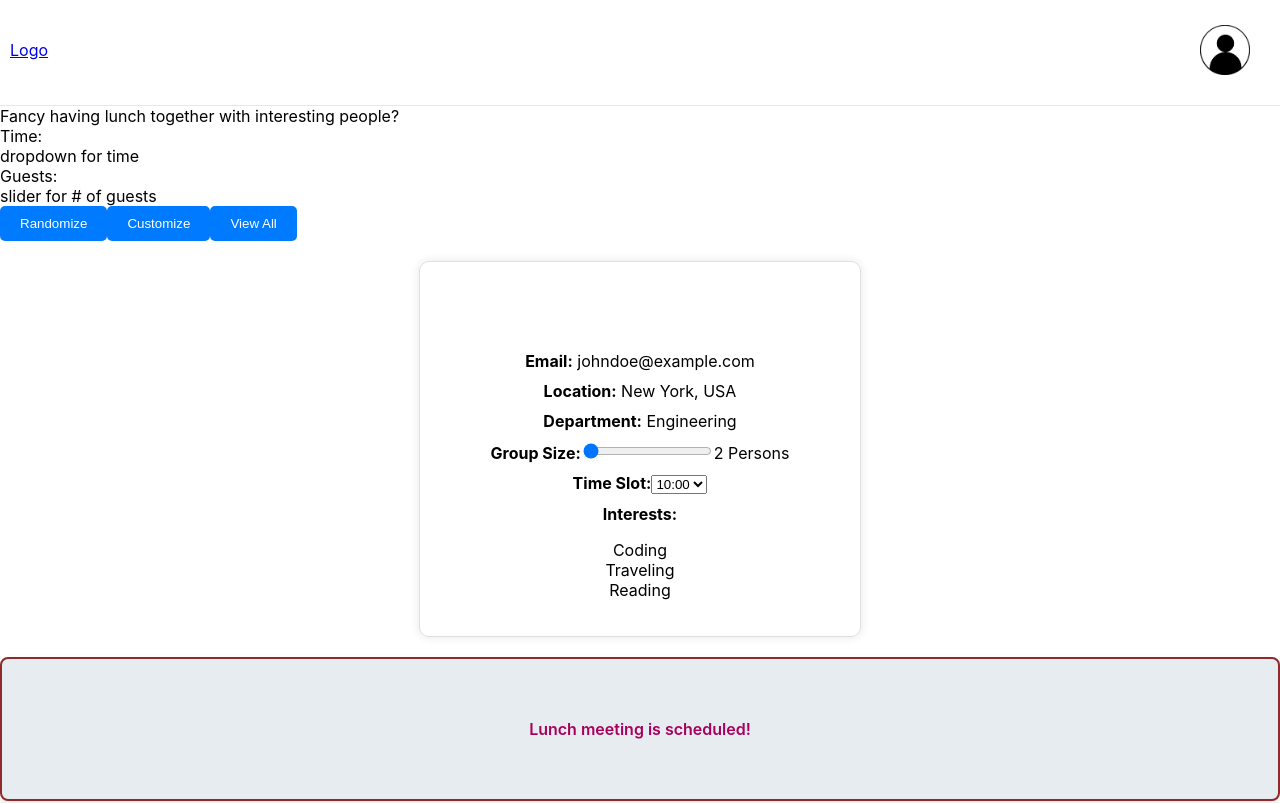
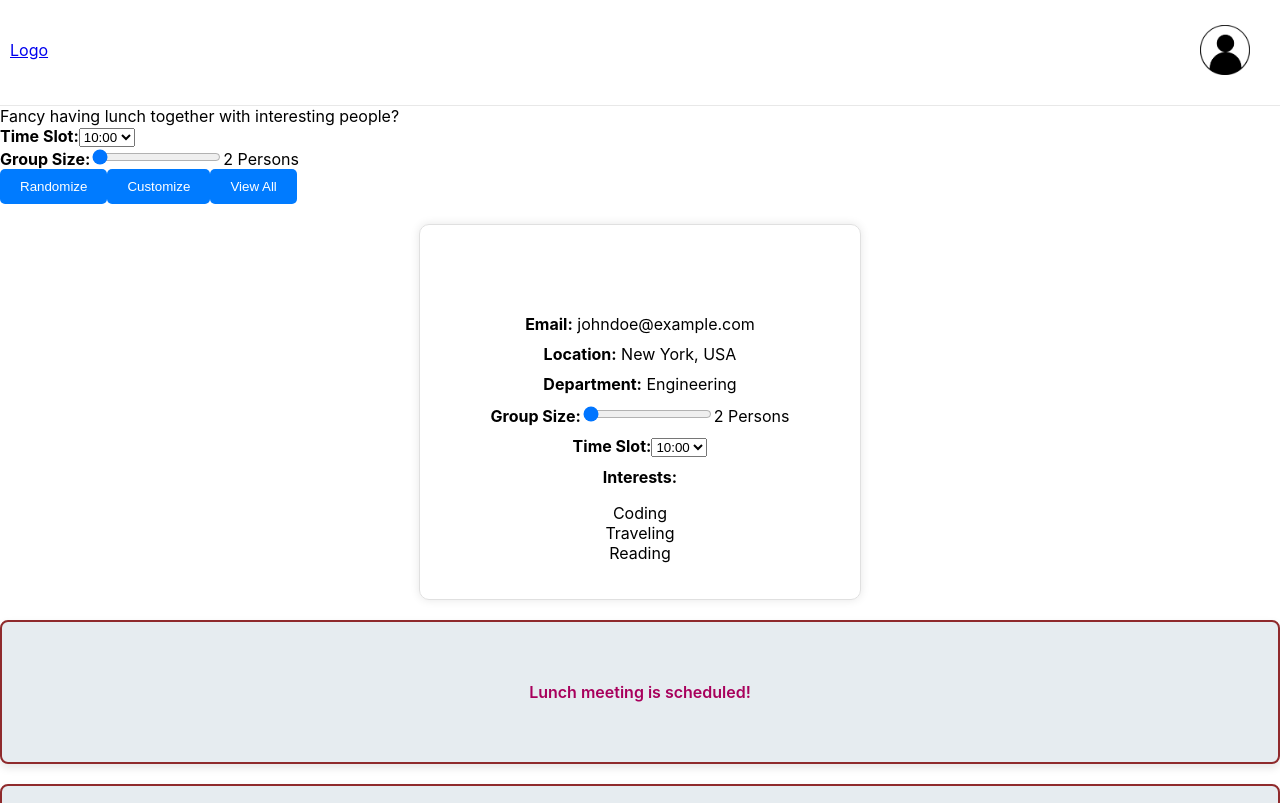
Before and after one commit to TobiasSchaeuble-EH/LunchHeroes, a React (Create React App) app in the folder frontend/: page / in a window 1280 px wide. Shown: the top 803 px of the page. Built offline with nearby package versions, Linux system fonts and the light colour scheme.

Commit message:
finished adding props to scheduling

```diff
--- a/frontend/src/App.js
+++ b/frontend/src/App.js
@@ -41,7 +41,12 @@ function App() {
   const Wrapper = () => {
     return (
       <div>
-        <Scheduling />
+        <Scheduling
+          groupSize={groupSize}
+          timeSlot={timeSlot}
+          onGroupSizeChange={handleGroupSizeChange} // Changed from props.onGroupSizeChange
+          onTimeSlotChange={handleTimeSlotChange}
+        />
         <Profile
           name={props.name}
           email={props.email}
@@ -51,11 +56,10 @@ function App() {
           timeSlot={timeSlot}
           interests={props.interests}
           onGroupSizeChange={handleGroupSizeChange} // Changed from props.onGroupSizeChange
-          onTimeSlotChange={handleTimeSlotChange}   // Changed from props.onTimeSlotChange
+          onTimeSlotChange={handleTimeSlotChange} // Changed from props.onTimeSlotChange
         />
         <Status isScheduled={props.isScheduled} />
         <Status isScheduled={!props.isScheduled} />
-
       </div>
     );
   }
--- a/frontend/src/Components/Scheduling.js
+++ b/frontend/src/Components/Scheduling.js
@@ -1,20 +1,52 @@
 import React from "react";
 import "../SCSS/scheduling.css";
 
-const Scheduling = () => {
-  return(
+const Scheduling = (props) => {
+  const generateTimeSlots = () => {
+    let slots = [];
+    for (let i = 0; i < 24; i++) {
+      for (let j = 0; j < 60; j += 30) {
+        const hour = String(i).padStart(2, "12:00");
+        const minute = String(j).padStart(2, "0");
+        slots.push(`${hour}:${minute}`);
+      }
+    }
+    return slots;
+  };
+
+  return (
     <div className="scheduling-container">
       <div className="scheduling-header">
         Fancy having lunch together with interesting people?
       </div>
       <div className="time-dropdown-guests-slider">
         <div className="time-dropdown">
-            <div className="time">Time: </div>
-            <div>dropdown for time</div>
+          <div>
+            <strong>Time Slot:</strong>
+            <select
+              value={props.timeSlot}
+              onChange={(e) => props.onTimeSlotChange(e.target.value)}
+            >
+              {generateTimeSlots().map((slot, index) => (
+                <option key={index} value={slot}>
+                  {slot}
+                </option>
+              ))}
+            </select>
+          </div>
         </div>
         <div className="guests-slider">
-            <div className="guests">Guests: </div>
-            <div className="slider">slider for # of guests</div>
+          <div className="slider">
+            <strong>Group Size:</strong>
+            <input
+              type="range"
+              min="2"
+              max="4"
+              value={props.groupSize}
+              onChange={(e) => props.onGroupSizeChange(e.target.value)}
+            />
+            {props.groupSize} Persons
+          </div>
         </div>
       </div>
       <div className="button-div">
```
Lines whose indentation alone changed are shown as unchanged.
